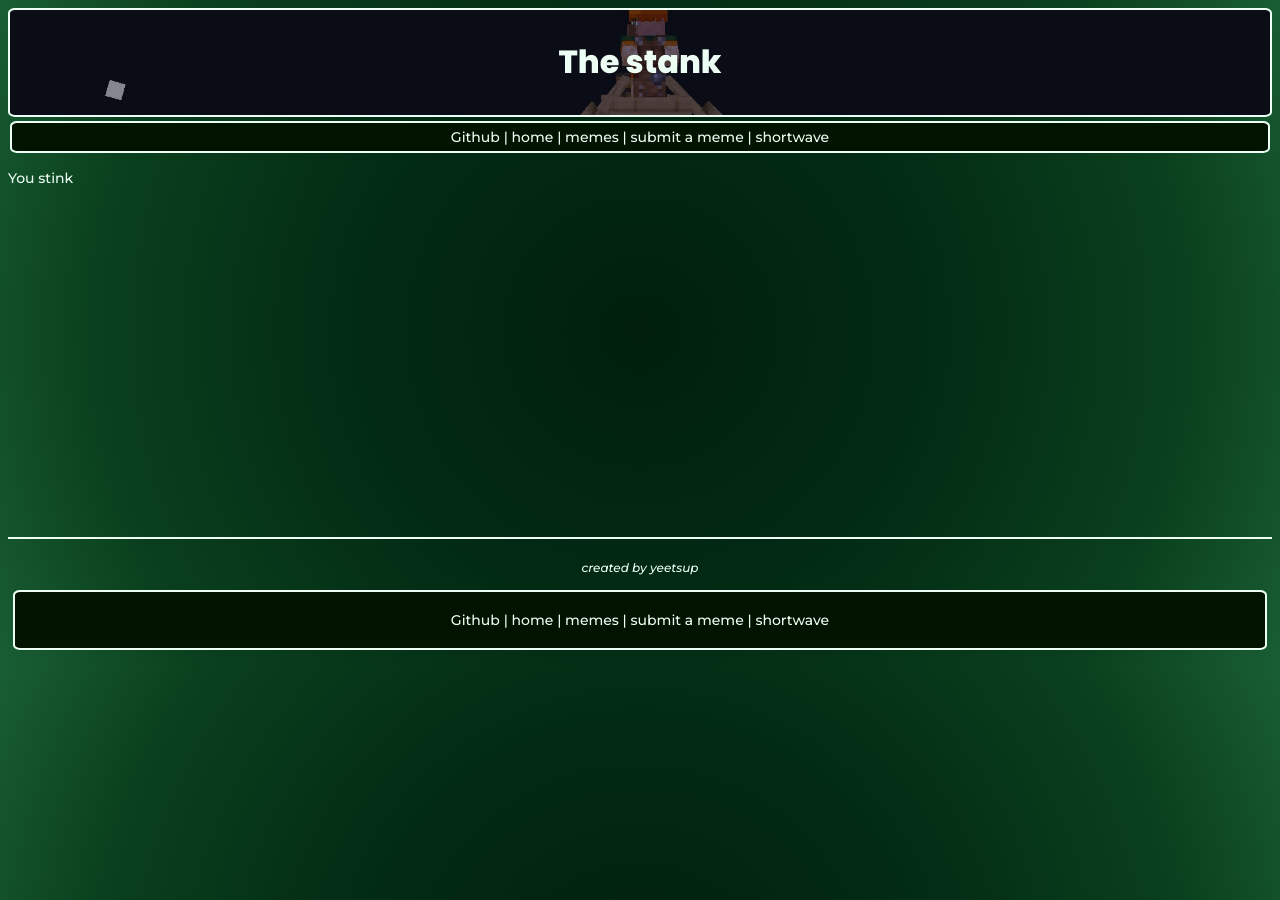
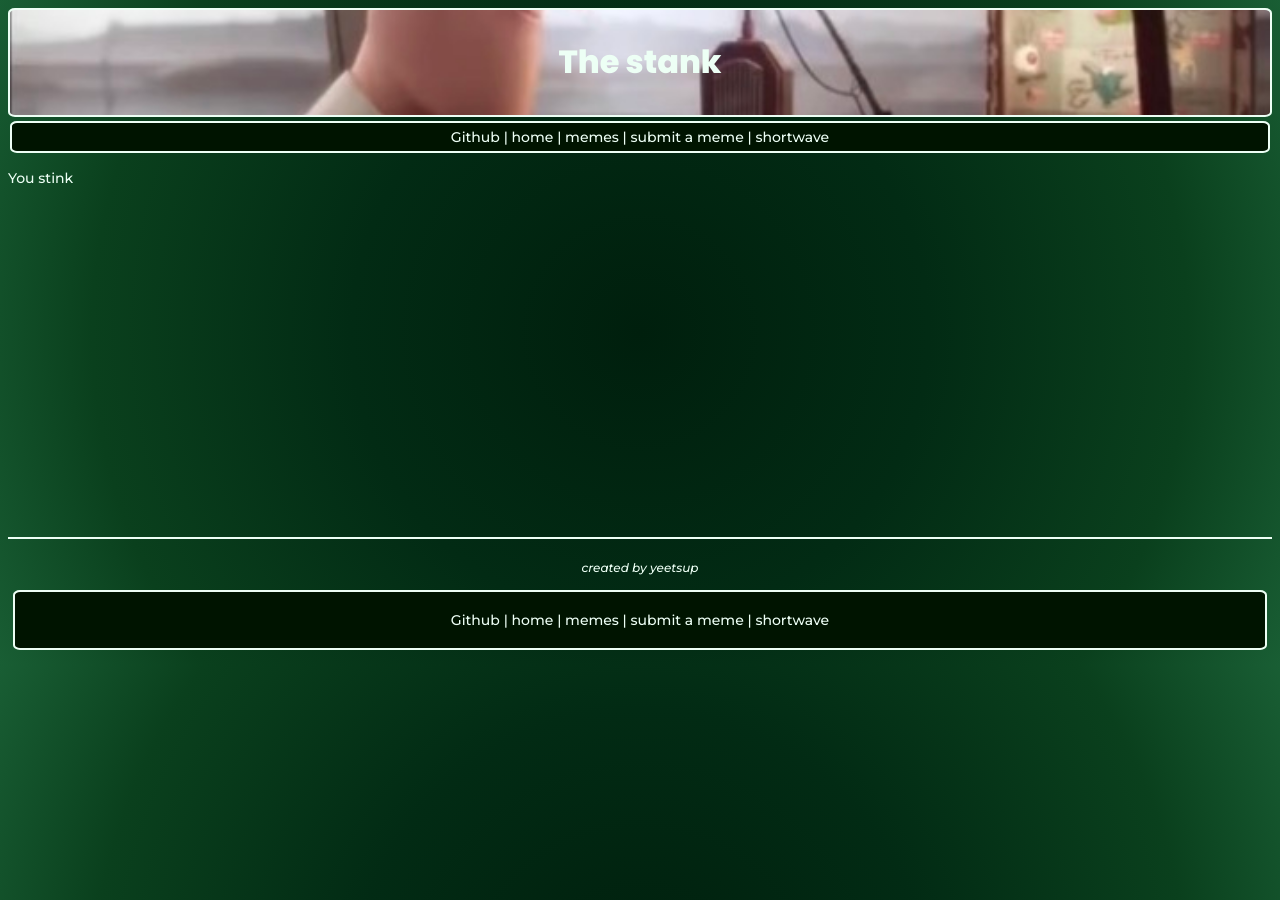
Before and after one commit to yeetssite/yeetssite.github.io, a Jekyll site: the page built from _posts/2024-04-22-Bals.markdown, in a window 1280 px wide. Built offline with Jekyll 4.4.1, drawn with Linux system fonts in a browser that asks for light colours; a script that is not in the unit is left out.

Commit message:
its a crime 😈😈

```diff
--- a/assets/css/green.css
+++ b/assets/css/green.css
@@ -18,7 +18,7 @@
   transition: ease-in 0.1s;
   border: 2.0px solid #edfff5;
   background-color: #001400;
-  background-image: url(../img/moincraft2.jpg);
+  background-image: url(../img/its_a_crime.jpg);
   background-size: cover;
   background-position: center;
   background-attachment: scroll;
```
